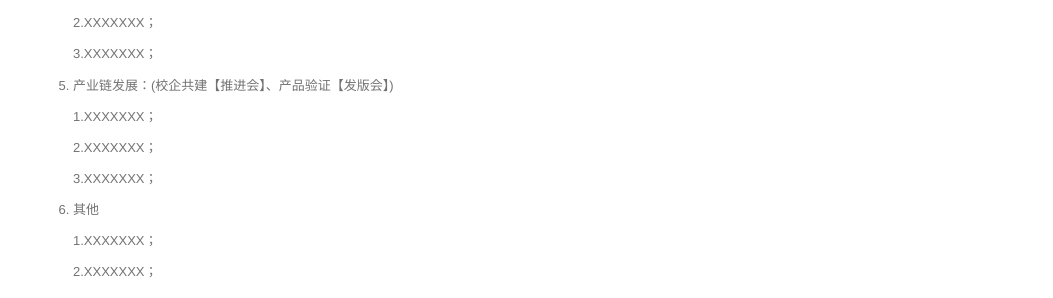
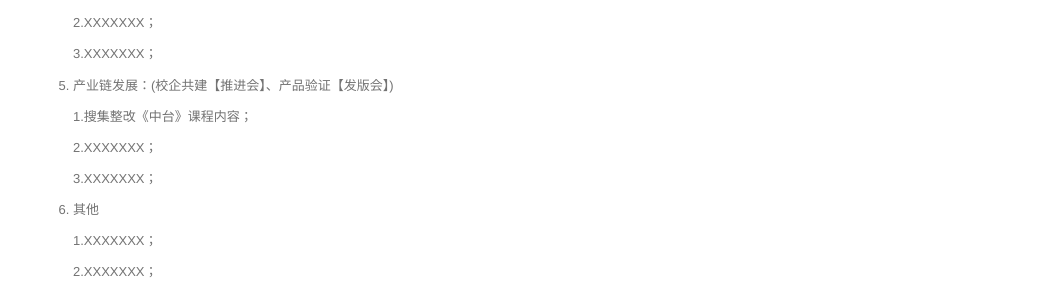
Before and after one commit to walllFlower/blog, a Jekyll site: the page built from _posts/2018-07-17-day_report_cxz.md, in a window 1280 px wide and 900 px high, scrolled down 808 px. Shown: the part 151-449 px from the top of the window, without its empty margins (227-1280 px from the left). Built offline with Jekyll 4.4.1, drawn with Linux system fonts in a browser that asks for light colours; comment, search, counter and statistics services are not loaded.

Commit message:
Update 2018-07-17-day_report_cxz.md

```diff
--- a/_posts/2018-07-17-day_report_cxz.md
+++ b/_posts/2018-07-17-day_report_cxz.md
@@ -58,7 +58,7 @@ categories: 技术运营工作周报
 
 5. 产业链发展：(校企共建【推进会】、产品验证【发版会】)
 
-    1.XXXXXXX；
+    1.搜集整改《中台》课程内容；
 
     2.XXXXXXX；
 
```
